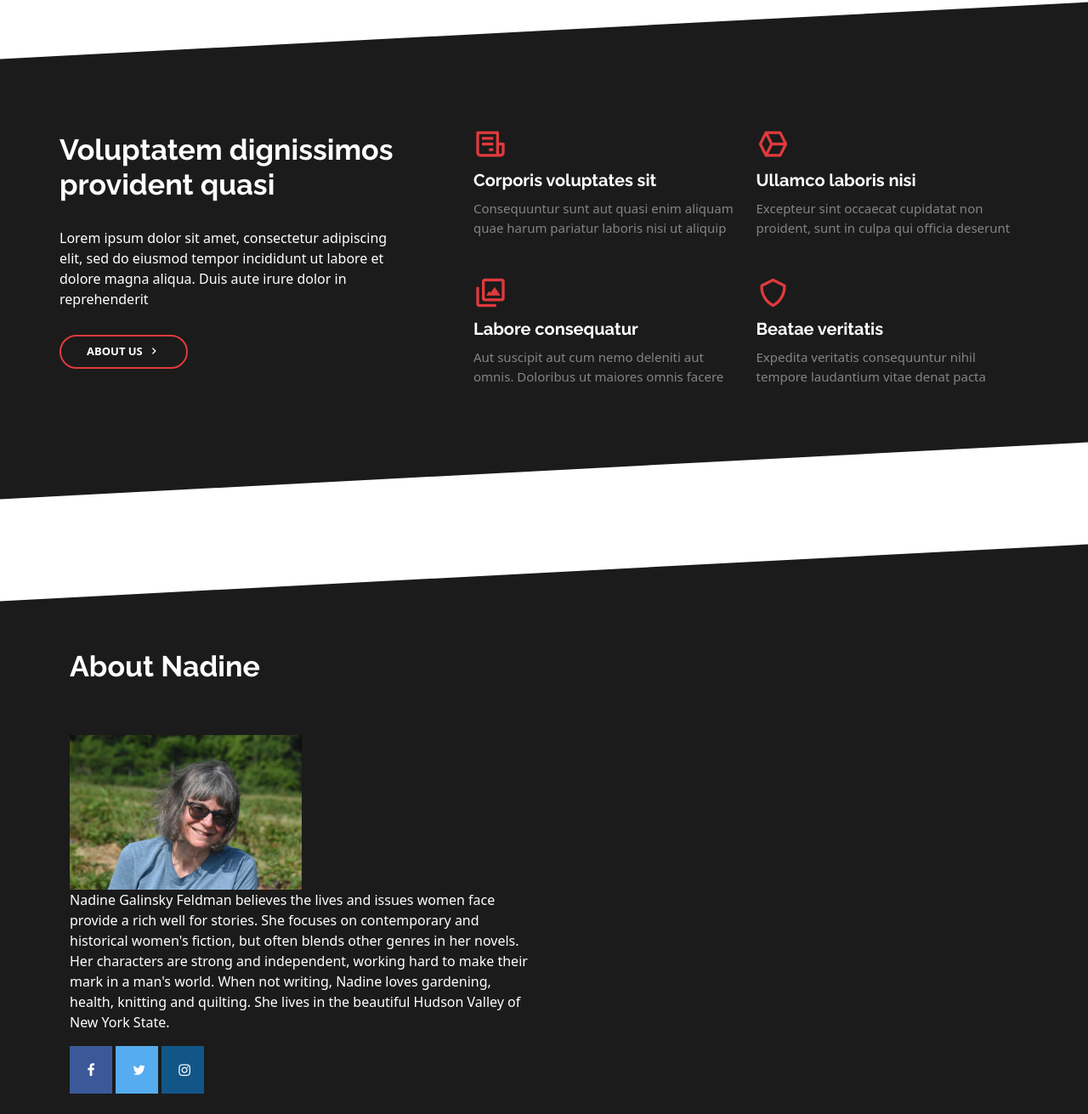
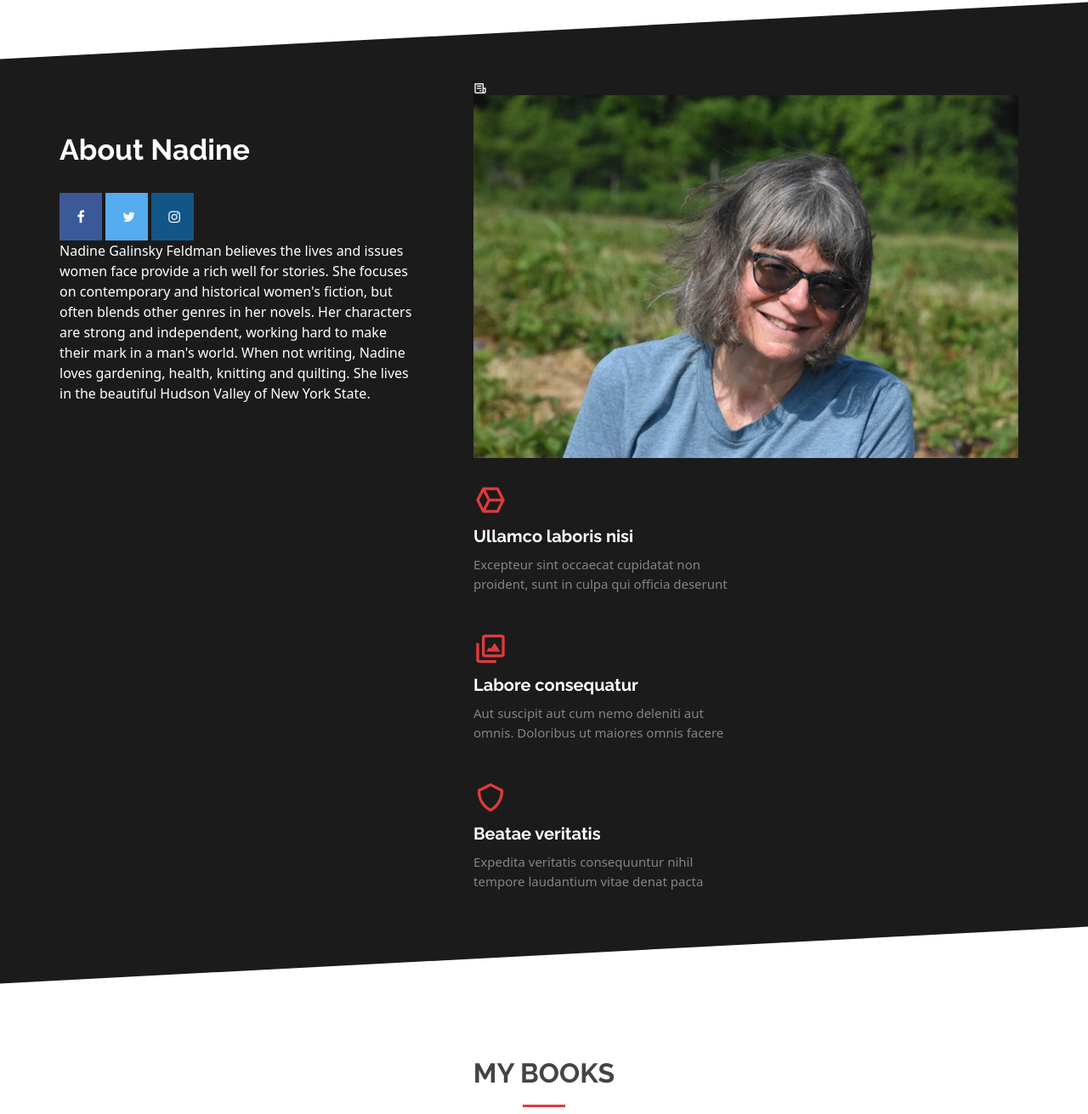
Before and after one commit to authornadine/website, a plain HTML site: page index.html in a window 1280 px wide. Shown: the part 824-2135 px from the top of the page at 85% size. Drawn offline with Linux system fonts and the light colour scheme.

Commit message:
Redid About Section

```diff
--- a/index.html
+++ b/index.html
@@ -72,7 +72,10 @@
           <h1>Contemporary and Historical Women's Fiction</h1>
           <h2>and whatever else strikes my fancy...</h2>
           <a href="#about" class="btn-get-started scrollto">Learn More</a>
-      <!-- Add font awesome icons -->
+      <!-- Add icon library -->
+<link rel="stylesheet" href="https://cdnjs.cloudflare.com/ajax/libs/font-awesome/4.7.0/css/font-awesome.min.css">
+
+<!-- Add font awesome icons -->
 <a href="https://www.facebook.com/nfeldmanauthor" class="fa fa-facebook"></a>
 <a href="https://twitter.com/author_nadine" class="fa fa-twitter"></a>
 <a href="https://www.instagram.com/nadine.feldman.author/" class="fa fa-instagram"></a>
@@ -92,20 +95,28 @@
     <div class="row no-gutters">
       <div class="content col-xl-5 d-flex align-items-stretch">
         <div class="content">
-          <h3>Voluptatem dignissimos provident quasi</h3>
+          <h3>About Nadine</h3>
+          <!-- Add icon library -->
+<link rel="stylesheet" href="https://cdnjs.cloudflare.com/ajax/libs/font-awesome/4.7.0/css/font-awesome.min.css">
+
+<!-- Add font awesome icons -->
+<a href="https://www.facebook.com/nfeldmanauthor" class="fa fa-facebook"></a>
+<a href="https://twitter.com/author_nadine" class="fa fa-twitter"></a>
+<a href="https://www.instagram.com/nadine.feldman.author/" class="fa fa-instagram"></a>
           <p>
-            Lorem ipsum dolor sit amet, consectetur adipiscing elit, sed do eiusmod tempor incididunt ut labore et dolore magna aliqua. Duis aute irure dolor in reprehenderit
+            Nadine Galinsky Feldman believes the lives and issues women face provide a rich well for stories. She focuses on contemporary and historical women's fiction, but often blends other genres in her novels. Her characters are strong and independent, working hard to make their mark in a man's world. When not writing, Nadine loves gardening, health, knitting and quilting. She lives in the beautiful Hudson Valley of New York State.
           </p>
-          <a href="#" class="about-btn"><span>About us</span> <i class="bx bx-chevron-right"></i></a>
+
         </div>
       </div>
       <div class="col-xl-7 d-flex align-items-stretch">
         <div class="icon-boxes d-flex flex-column justify-content-center">
           <div class="row">
-            <div class="col-md-6 icon-box" data-aos="fade-up" data-aos-delay="100">
+
               <i class="bx bx-receipt"></i>
-              <h4>Corporis voluptates sit</h4>
-              <p>Consequuntur sunt aut quasi enim aliquam quae harum pariatur laboris nisi ut aliquip</p>
+
+              <img src="assets/img/nadine_fishkill-5.jpg" alt="" class="img-fluid">
+
             </div>
             <div class="col-md-6 icon-box" data-aos="fade-up" data-aos-delay="200">
               <i class="bx bx-cube-alt"></i>
@@ -129,52 +140,6 @@
 
   </div>
 </section><!-- End About Section -->
-
-    <!-- ======= About Section ======= -->
-    <section id="about" class="about section-bg">
-      <div class="container" data-aos="fade-up">
-
-        <div class="row no-gutters">
-
-        <div class="tab-pane" id="tab-2">
-          <div class="row">
-            <div class="col-lg-6 order-2 order-lg-1 mt-3 mt-lg-0">
-            <div class="content">
-              <h3>About Nadine</h3>
-            </div>
-            <div class="col-lg-6 order-1 order-lg-2 text-center" data-aos="fade-up" data-aos-delay="200">
-              <img src="assets/img/nadine_fishkill-5.jpg" alt="" class="img-fluid">
-            </div>
-          </div>
-        </div>
-        <div class="tab-pane" id="tab-2">
-          <div class="row">
-            <div class="col-lg-6 order-2 order-lg-1 mt-3 mt-lg-0">
-              <p>
-                Nadine Galinsky Feldman believes the lives and issues women face provide a rich well for stories. She focuses on contemporary and historical women's fiction, but often blends other genres in her novels. Her characters are strong and independent, working hard to make their mark in a man's world. When not writing, Nadine loves gardening, health, knitting and quilting. She lives in the beautiful Hudson Valley of New York State.
-              </p>
-
-            <!-- Add icon library -->
-<link rel="stylesheet" href="https://cdnjs.cloudflare.com/ajax/libs/font-awesome/4.7.0/css/font-awesome.min.css">
-
-<!-- Add font awesome icons -->
-<a href="https://www.facebook.com/nfeldmanauthor" class="fa fa-facebook"></a>
-<a href="https://twitter.com/author_nadine" class="fa fa-twitter"></a>
-<a href="https://www.instagram.com/nadine.feldman.author/" class="fa fa-instagram"></a>
-
-            </div>
-          </div>
-
-              </div>
-            </div><!-- End .content-->
-          </div>
-        </div>
-
-      </div>
-    </section><!-- End About Section -->
-
-
-
 
 
 
```
